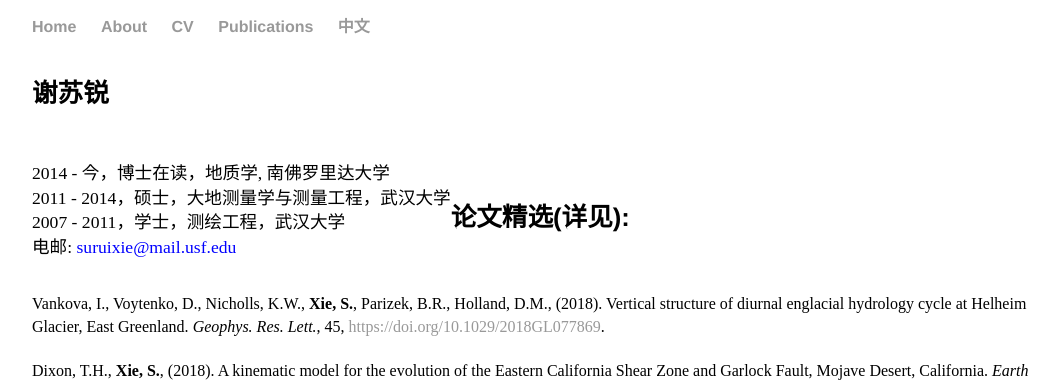
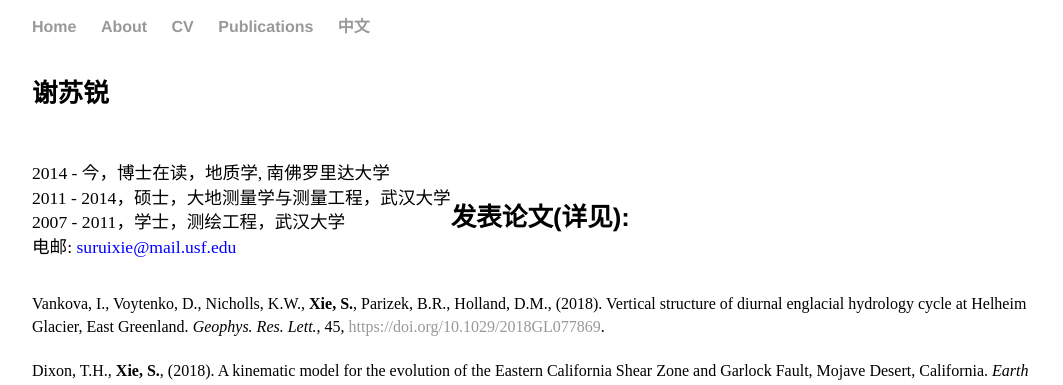
Before and after one commit to suruixie/suruixie.github.io, a Jekyll site: the page built from Chinese/index.html, in a window 1280 px wide. Shown: the top 385 px of the page, without its empty margins (96-1159 px from the left). Built offline with Jekyll 4.4.1, drawn with Linux system fonts in a browser that asks for light colours; a style sheet for code colours, icons or effects is not loaded.

Commit message:
Update index.html

```diff
--- a/Chinese/index.html
+++ b/Chinese/index.html
@@ -17,7 +17,7 @@
 
 	<br style="line-height:8.0em">
 	<div class="sideText">
-            <h4>论文精选(详见<a  href="https://scholar.google.com/citations?hl=en&user=kF4StsMAAAAJ&view_op=list_works"><i class="ai ai-google-scholar ai-2x"></i></a>): </h4>
+            <h4>发表论文(详见<a  href="https://scholar.google.com/citations?hl=en&user=kF4StsMAAAAJ&view_op=list_works"><i class="ai ai-google-scholar ai-2x"></i></a>): </h4>
             <p style="font-size:1.0em;">
 		Vankova, I., Voytenko, D., Nicholls, K.W., <strong>Xie, S.</strong>, Parizek, B.R., Holland, D.M., (2018). Vertical structure of diurnal englacial hydrology cycle at Helheim Glacier, East Greenland. <em>Geophys. Res. Lett.</em>, 45, <a href="https://doi.org/10.1029/2018GL077869">https://doi.org/10.1029/2018GL077869</a>.  <br>
 		<br style="line-height:0.1em">
```
